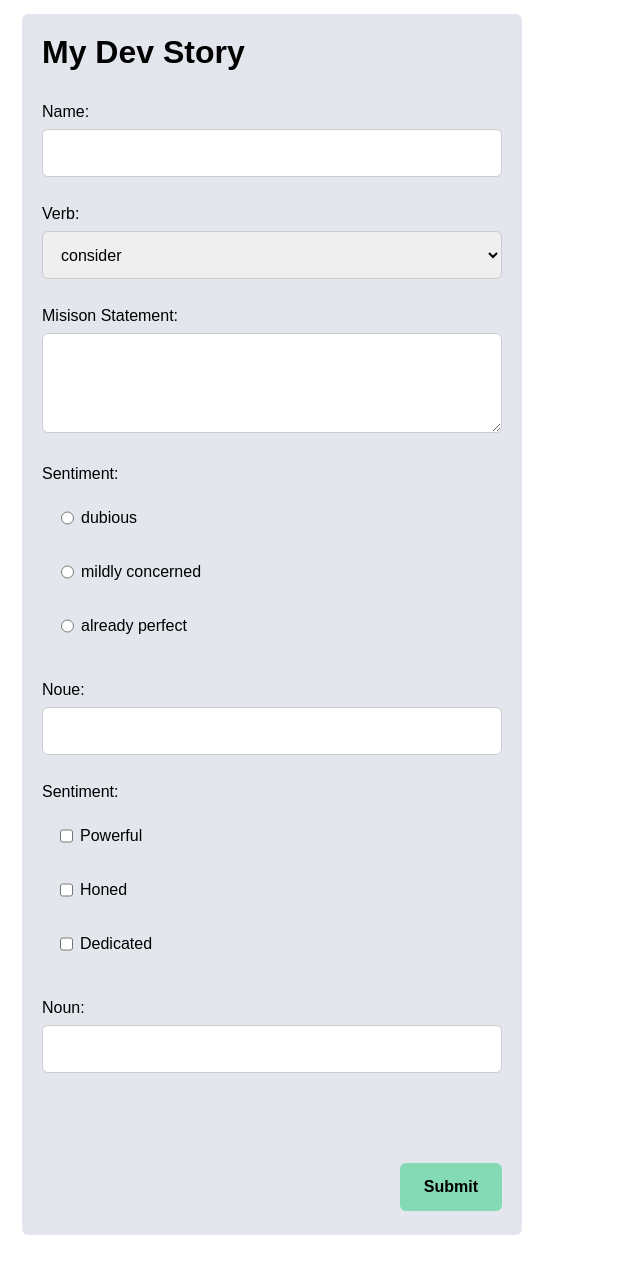
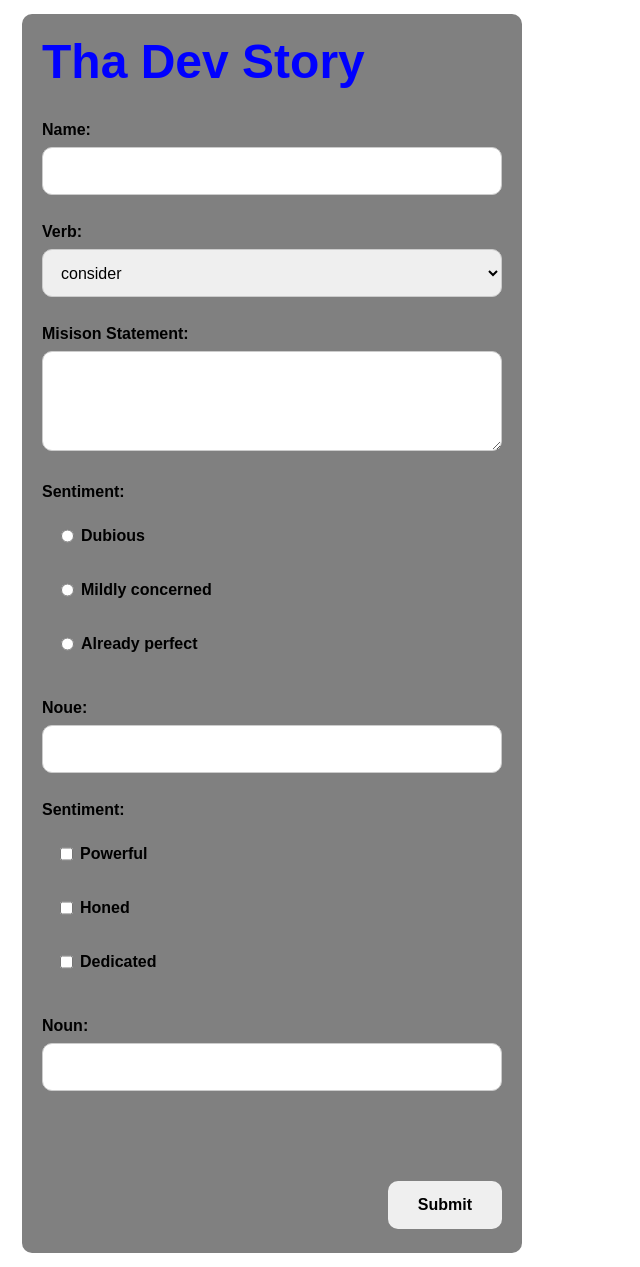
Before and after one commit to jmancha/redesigned-palm-tree, a plain HTML site: page wdiwork/first_jquery/index.html in a window 1280 px wide. Shown: the whole page, without its empty margins (0-640 px from the left). Drawn offline with nearby package versions, Linux system fonts and the light colour scheme.

Commit message:
added code

```diff
--- a/wdiwork/first_jquery/index.html
+++ b/wdiwork/first_jquery/index.html
@@ -9,7 +9,7 @@
     <section id="main">
         <section class="formSection container">
             <form class="form" method="GET">
-                    <h1>My Dev Story</h1>
+                    <h1>Tha Dev Story</h1>
                     <div class="row formGroup">
                         <label for="name">Name:</label>
                         <input id="name" name="name" >
@@ -44,15 +44,15 @@
                     <div class="radioButtons">
                         <div class="radio">
                               <input id="radio1" type="radio" name="sentiment" value="dubious">
-                              <label for="radio1">dubious</label>
+                              <label for="radio1">Dubious</label>
                         </div>
                         <div class="radio">
                             <input id="radio2" type="radio" name="sentiment" value="mildly concerned">
-                            <label for="radio2">mildly concerned</label>
+                            <label for="radio2">Mildly concerned</label>
                         </div>
                         <div class="radio">
                                 <input id="radio3" type="radio" name="sentiment" value="already perfect">
-                                <label for="radio3">already perfect</label>
+                                <label for="radio3">Already perfect</label>
                             </div>
                         </div>
                     </div>
@@ -102,7 +102,7 @@
             results.innerHTML = '<h1>' + 'A true story:' + '</h1>';
             results.className = 'container results';
             main.appendChild(results);
-        };
+        }
         $("form").on("submit", function(event){
             event.preventDefault(); // Stops the form from submitting!
             makeResults();
--- a/wdiwork/first_jquery/main.css
+++ b/wdiwork/first_jquery/main.css
@@ -8,11 +8,13 @@ body {
 
 
 	font-family: 'Proza Libre', sans-serif;
+	font-weight: bold;
 }
 h1 {
-	font-size: 2em;
+	font-size: 3em;
 	font-weight: 700;
 	margin: 10px 0 14px 0;
+	color: blue;
 }
 		section,
 		div,
@@ -20,7 +22,8 @@ h1 {
 		input,
 		select,
 		textarea {
-	border-radius: 6px;
+
+	border-radius: 10px;
 }
 
 		#main {
@@ -33,7 +36,7 @@ h1 {
 		.form {
 			width: 100%;
 			max-width: 500px;
-			background: #E3E6EC;
+			background: grey;
 			padding: 10px 20px;
 		}
 		.row {
@@ -83,9 +86,9 @@ h1 {
 			display: inline-block;
 			float: right;
 			margin-top: 70px;
-			padding: 14px 24px;
+			padding: 15px 30px;
 		    font-weight: bold;
-			background: rgba(39, 208, 127, .5);
+			background: rgba(0);
 			transition: all 0.5s ease;
 			border: none;
 			width: initial;
```
Also changed, not shown: 1 other file. Lines whose indentation alone changed are shown as unchanged.
